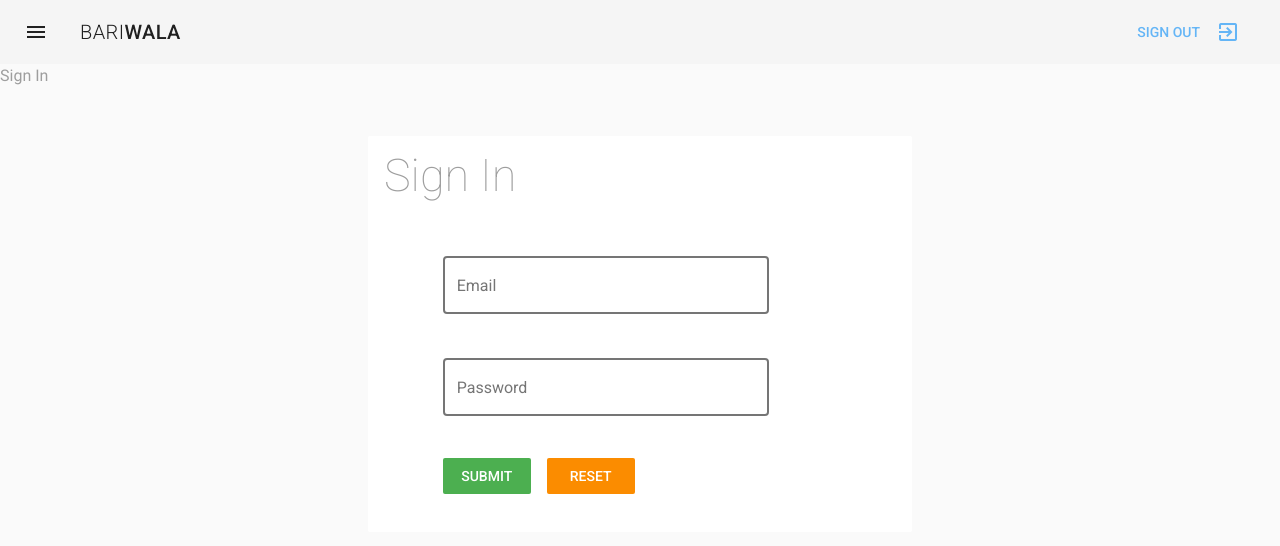
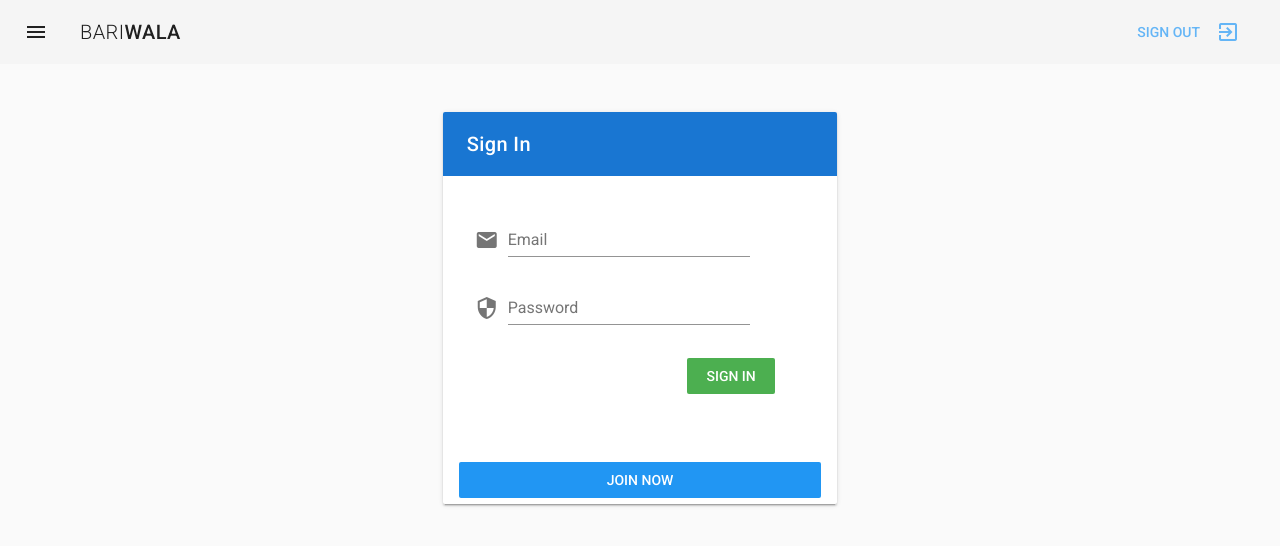
Before and after one commit to JafrulTripto/Bariwala-frontend-, a Vue app: page / in a window 1280 px wide. Shown: the top 546 px of the page. Built offline with nearby package versions, Linux system fonts and the light colour scheme.

Commit message:
Version 1.0.5 sign in

```diff
--- a/src/components/SignIn.vue
+++ b/src/components/SignIn.vue
@@ -1,40 +1,49 @@
 <template>
     <div class="signUp">
-        <h1 class="subheading grey--text">Sign In</h1>
-        <v-layout justify-center>
-            <v-flex md6 sm8 xs12>
-                <v-card class="ma-5" flat>
-                    <v-card-title class="display-2 grey--text font-weight-thin">
-                        Sign In
-                    </v-card-title>
+        <v-layout justify-center ma-5>
+            <v-flex md4 sm8 xs12>
+                <v-card>
+                    <v-toolbar dark color="primary" flat>
+                        <v-toolbar-title class="white--text">Sign In</v-toolbar-title>
+                    </v-toolbar>
                     <v-card-text>
-                        <v-layout justify-center>
-                            <v-flex md10 sm8 xs12>
+
+                        <v-layout justify-center align-center>
+                            <v-flex md12 sm10 xs12>
                                 <v-form ref="signInForm">
                                     <v-container>
-                                        <v-layout row wrap >
+
                                         <v-flex md10 sm12 xs12>
-                                                <v-text-field outline label="Email"
+                                            <v-text-field label="Email"
                                                           v-model="form.email"
+                                                          prepend-icon="email"
                                                           :rules="emailInputRules"
                                             ></v-text-field>
                                         </v-flex>
-                                        </v-layout>
-                                        <v-layout row wrap>
                                         <v-flex md10 sm12 xs12>
-                                                <v-text-field outline label="Password"
+                                            <v-text-field label="Password"
+                                                          type="password"
+                                                          prepend-icon="security"
                                                           v-model="form.password"
                                                           :rules="passwordInputRules"
                                             ></v-text-field>
                                         </v-flex>
+                                        <v-layout justify-end class="mx-5">
+                                            <v-flex md4 sm10 xs10>
+                                                <v-btn class="success mx-0 mt3" flat>Sign in</v-btn>
+                                            </v-flex>
                                         </v-layout>
-                                        <v-btn class="success mx-0 mt3" flat >Submit</v-btn>
-                                        <v-btn class="warning mx-3 mt3" flat >Reset</v-btn>
                                     </v-container>
                                 </v-form>
                             </v-flex>
                         </v-layout>
                     </v-card-text>
+                    <v-layout justify-center align-center class="ma-3">
+                        <v-flex xs-12 md12>
+                            <v-btn flat block class="info" to="/signUp">Join now</v-btn>
+                        </v-flex>
+
+                    </v-layout>
                 </v-card>
             </v-flex>
 
@@ -48,7 +57,12 @@
 
     export default {
         name: "SignIn",
-        mixins:[authMixins]
+        mixins: [authMixins],
+
+        data() {
+            return {}
+        },
+
     }
 </script>
 
```
Lines whose indentation alone changed are shown as unchanged.
